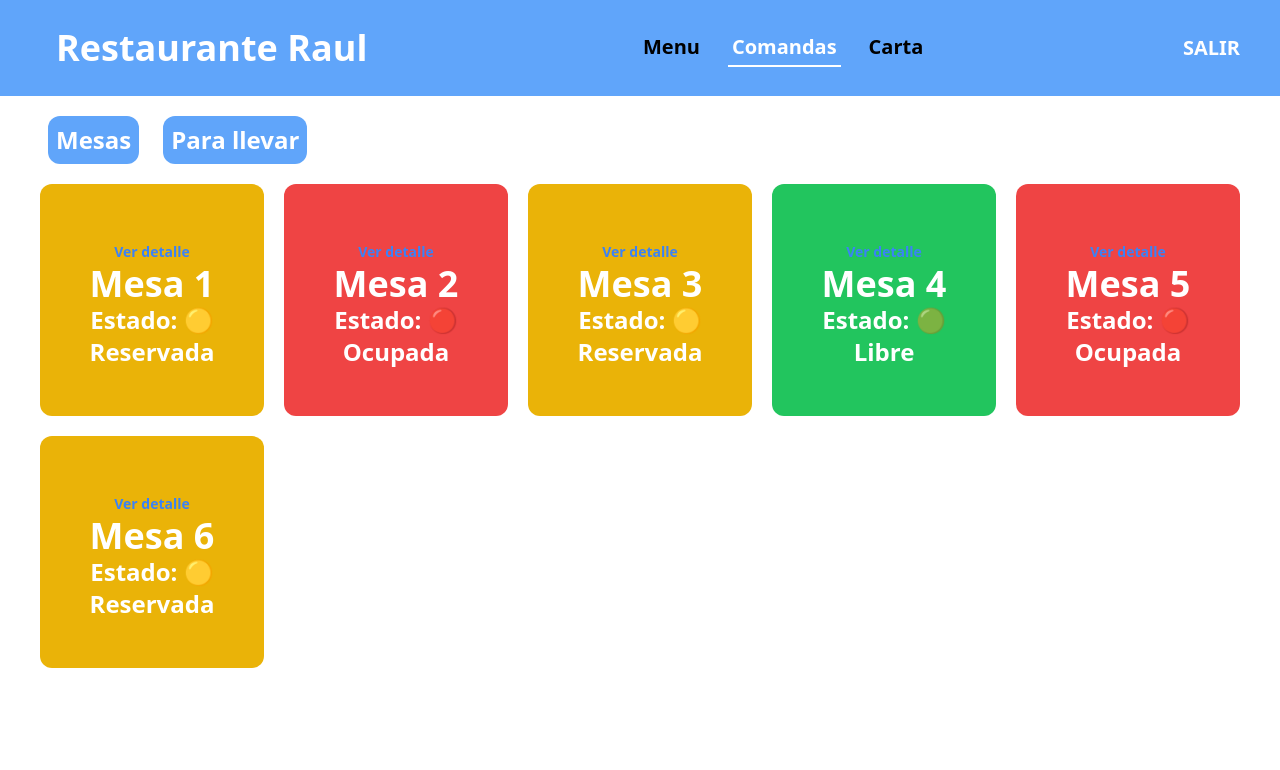
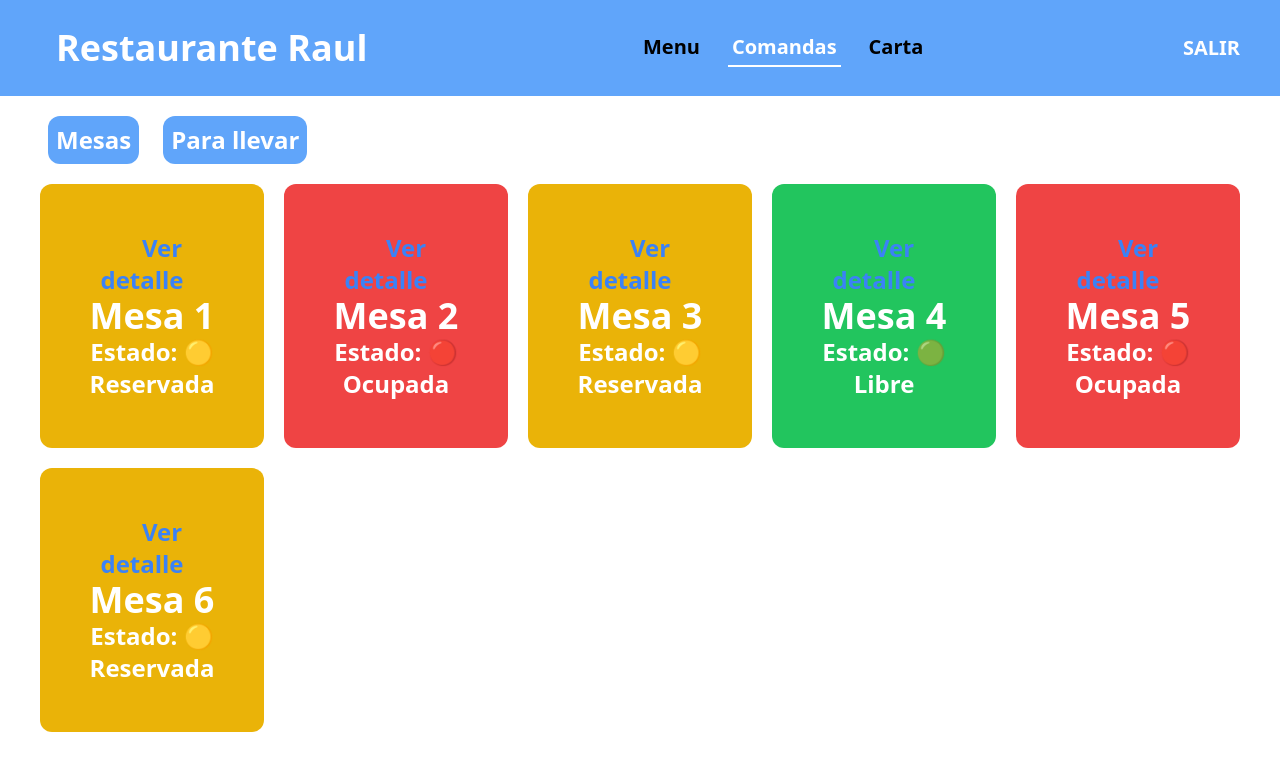
Before and after one commit to kannodi/REACTRP, a React (Vite) app: page /comandas in a window 1280 px wide. Shown: the top 770 px of the page. Built offline with nearby package versions, Linux system fonts and the light colour scheme; no server answers; sample sign-in values are in the browser's storage.

Commit message:
"React Dia7 Bloque D — pagina 404 NotFound Route catch-all"

```diff
--- a/src/App.jsx
+++ b/src/App.jsx
@@ -17,7 +17,7 @@ function App() {
         {/* Ruta por defecto enviara al login*/}
         <Route path="/" element={<Navigate to='/login' replace />} />
         {/*Rutas protegidas*/}
-        <Route path="/login" element={<><LoginPage /></>} />
+        <Route path="/login" element={<LoginPage />} />
         <Route path="/menu" element={<ProtectedRoute><MenuPage /></ProtectedRoute>} />
         <Route path="/comandas" element={<ProtectedRoute><ComandasPages /></ProtectedRoute>} />
         <Route path="/carta" element={<ProtectedRoute><CartaPage /></ProtectedRoute>} />
--- a/src/components/MesaCard.jsx
+++ b/src/components/MesaCard.jsx
@@ -4,7 +4,7 @@ import { Link } from 'react-router-dom'
 function MesaCard({ numero, capacidad, estado, comensales }) {
   return (
     <div className='m-10' >
-      <Link to={`/mesas/${numero}`} className='text-sm text-blue-500 hover:underline text-center'>Ver detalle </Link>
+      <Link to={`/mesas/${numero}`} className='text-blue-500 hover:underline text-center text-bold m-5'>Ver detalle </Link>
       <h2 className='text-center text-4xl'>Mesa {numero}</h2>
       {/*<p>Capacidad: {capacidad}</p>
       <p>Comensales: {comensales}</p>*/}
--- a/src/components/NavBar.jsx
+++ b/src/components/NavBar.jsx
@@ -41,7 +41,7 @@ function NavBar({ nombreRestaurante = "Restaurante Raul" }) {
                     {sesion ? (
                         <button onClick={botonLogout} className="text-white font-bold text-xl rounded-full px-1 py-1 w-fit m-2 flex justify-end">SALIR</button>
                     ) : (
-                        <button onClick={navigate('/login')} className="text-white font-bold text-xl rounded-full px-1 py-1 w-fit m-2 flex justify-end">ENTRAR</button>
+                        <button href='/login' className="text-white font-bold text-xl rounded-full px-1 py-1 w-fit m-2 flex justify-end">ENTRAR</button>
                     )}
                 </div>
             </nav >
--- a/src/pages/LoginPage.jsx
+++ b/src/pages/LoginPage.jsx
@@ -18,7 +18,6 @@ export default function LoginPage() {
             const data = await login(email, password);
             localStorage.setItem('token', data.token);
             console.log('Login exitoso — token guardado');
-
             navigate('/menu');
         } catch (err) {
             setError(err.response?.data?.message || 'Credenciales incorrectas');
```
